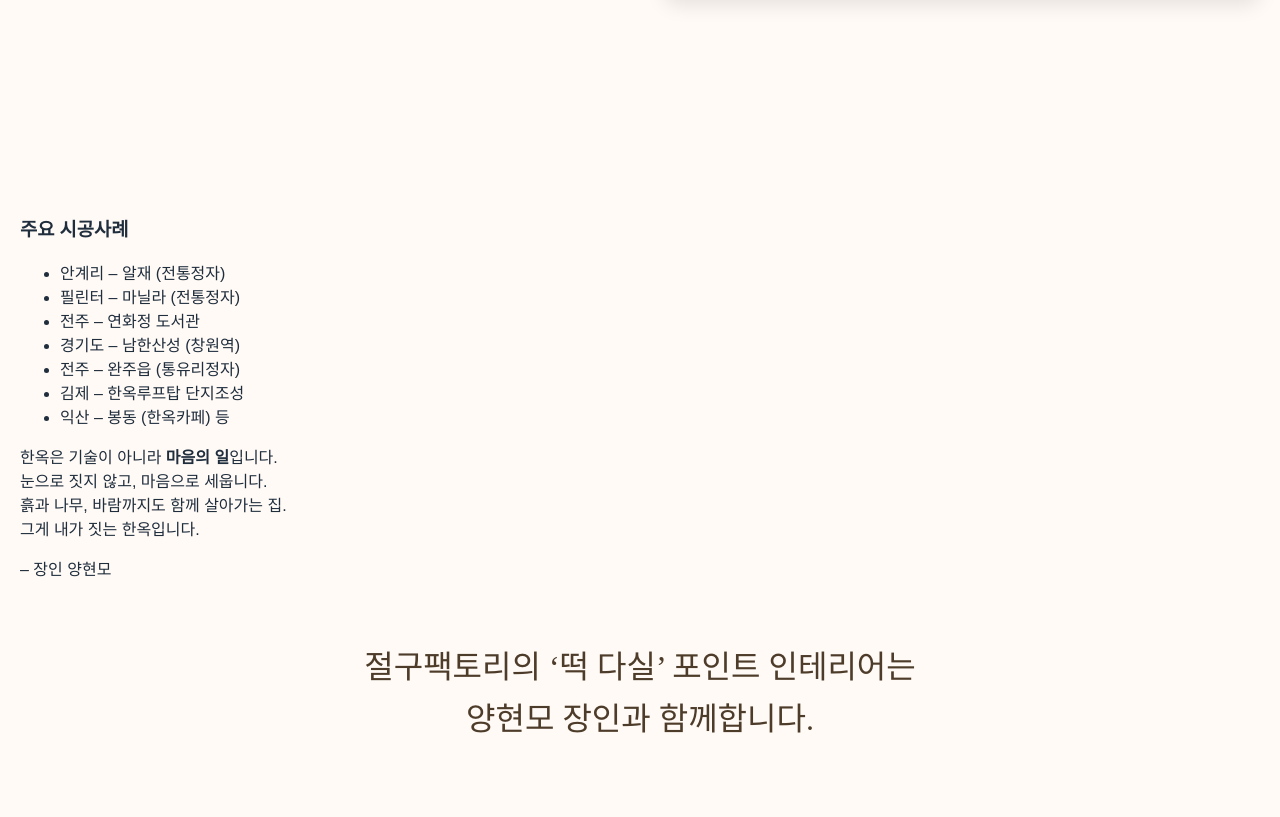
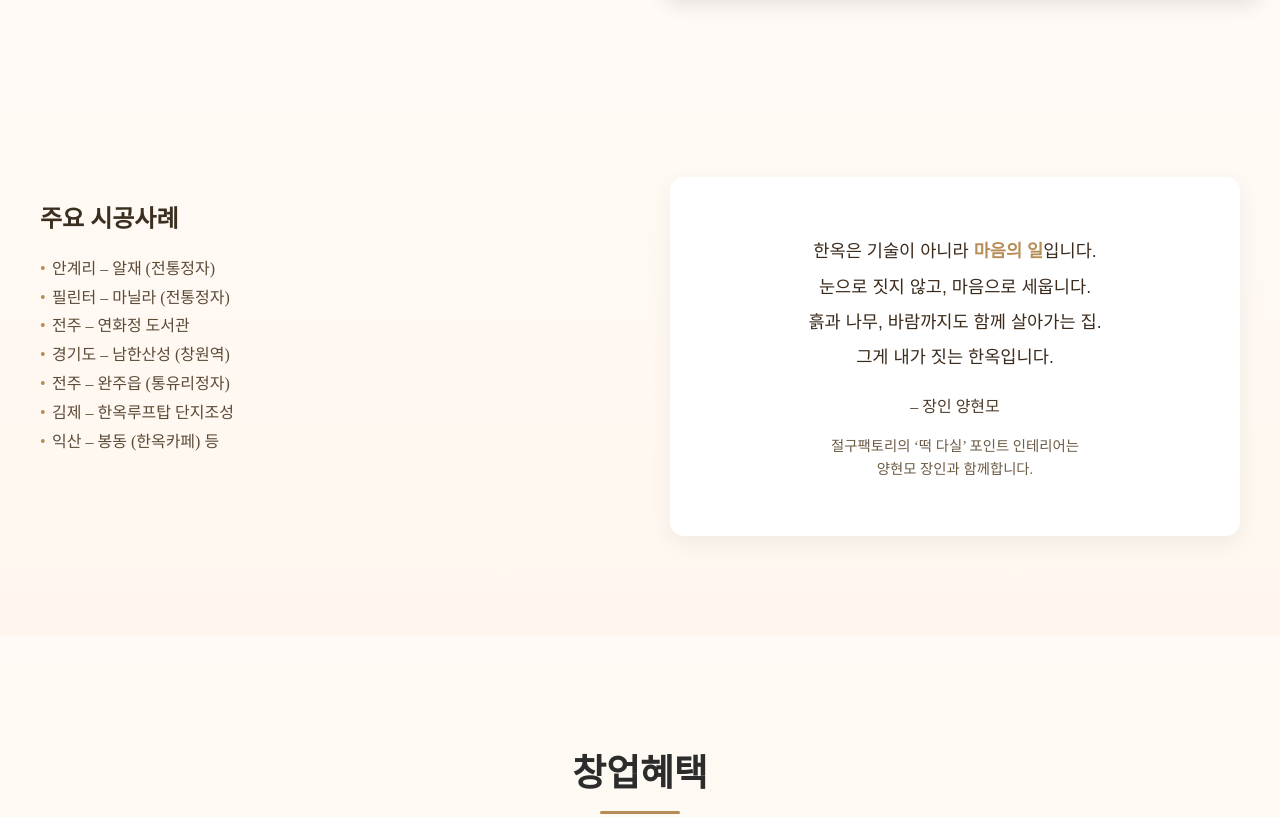
Before and after one commit to pwrkim12/jeolgu, a plain HTML site: page factory-familyism.html in a window 1280 px wide. Shown: the part 1529-2346 px from the top of the page. Drawn offline with Linux system fonts and the light colour scheme; a web font is replaced by a local one.

Commit message:
auto update

```diff
--- a/css/factory-familyism.css
+++ b/css/factory-familyism.css
@@ -304,3 +304,92 @@
   color: #2c1a0a;
   font-weight: 600;
 }
+
+
+/* ===== 장인 시공 소개 섹션 ===== */
+.artisan-section {
+  background: linear-gradient(to bottom, #fffaf5, #fff7ef);
+  padding: 80px 20px 100px;
+}
+
+.artisan-inner {
+  display: grid;
+  grid-template-columns: 1fr 1fr;
+  gap: 60px;
+  max-width: 1200px;
+  margin: 0 auto;
+  align-items: start;
+}
+
+.artisan-text h3 {
+  font-family: 'GmarketSansBold';
+  font-size: 1.5rem;
+  color: #3a2e1f;
+  margin-bottom: 18px;
+}
+
+.artisan-text ul {
+  list-style: none;
+  padding: 0;
+  margin: 0;
+}
+
+.artisan-text li {
+  font-family: 'GmarketSansMedium';
+  color: #5b4a36;
+  font-size: 1rem;
+  line-height: 1.8;
+  position: relative;
+  padding-left: 12px;
+}
+
+.artisan-text li::before {
+  content: '•';
+  position: absolute;
+  left: 0;
+  color: #b68d57;
+}
+
+/* 오른쪽 문구 영역 */
+.artisan-quote {
+  text-align: center;
+  font-family: 'GmarketSansMedium';
+  color: #3e2d20;
+  background: #fff;
+  padding: 40px 30px;
+  border-radius: 14px;
+  box-shadow: 0 8px 24px rgba(0, 0, 0, 0.06);
+}
+
+.artisan-quote .quote-text {
+  font-size: 1.1rem;
+  line-height: 2;
+  color: #3b2b1c;
+  margin-bottom: 20px;
+}
+
+.artisan-quote strong {
+  color: #b68d57;
+}
+
+.artisan-quote .signature {
+  font-family: 'GmarketSansBold';
+  color: #4e3c2a;
+  font-size: 1rem;
+  margin-top: 10px;
+}
+
+.artisan-quote .note {
+  font-size: 0.9rem;
+  color: #6c5a45;
+  margin-top: 16px;
+  line-height: 1.6;
+}
+
+/* 반응형 */
+@media (max-width: 768px) {
+  .artisan-inner {
+    grid-template-columns: 1fr;
+    text-align: center;
+  }
+}
```
